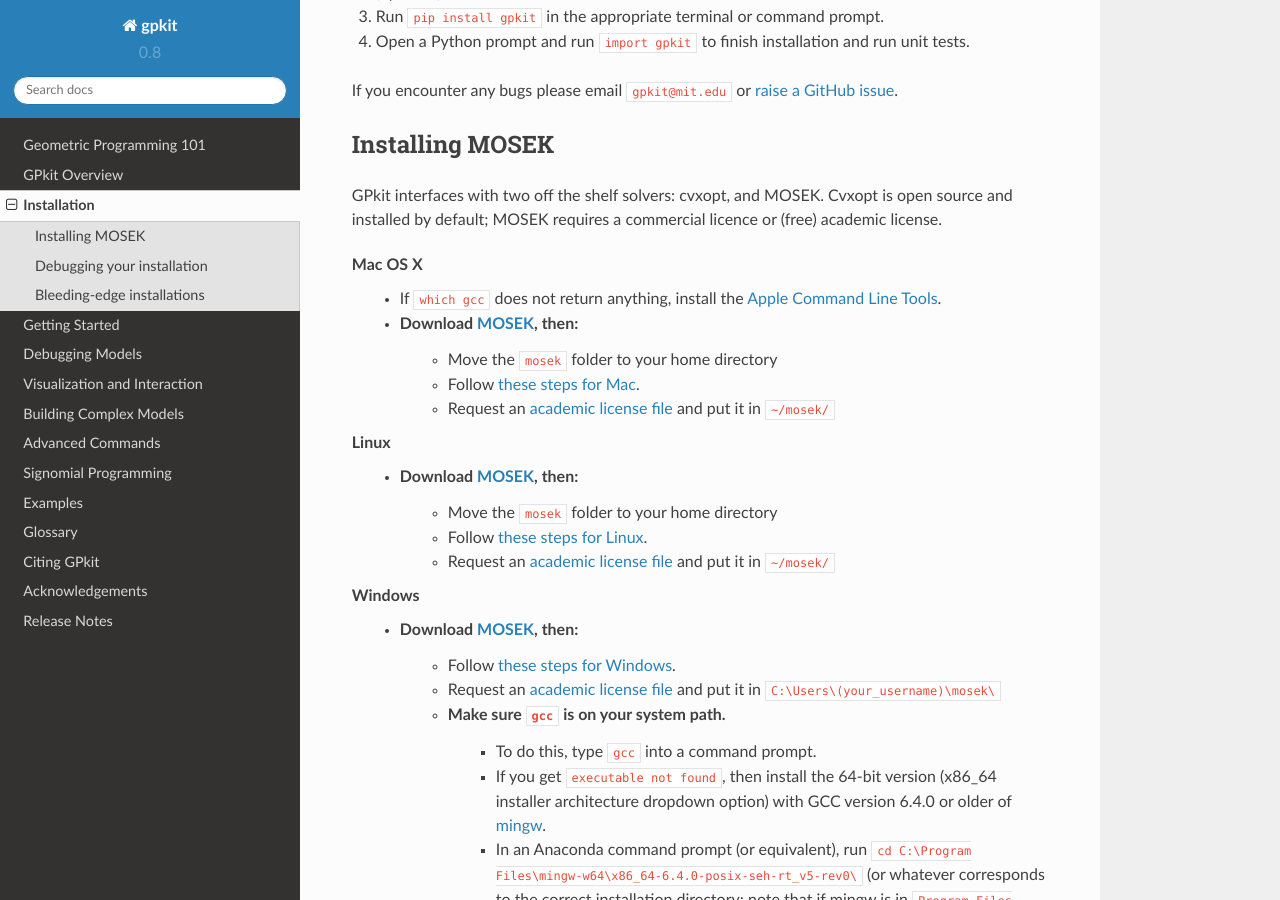
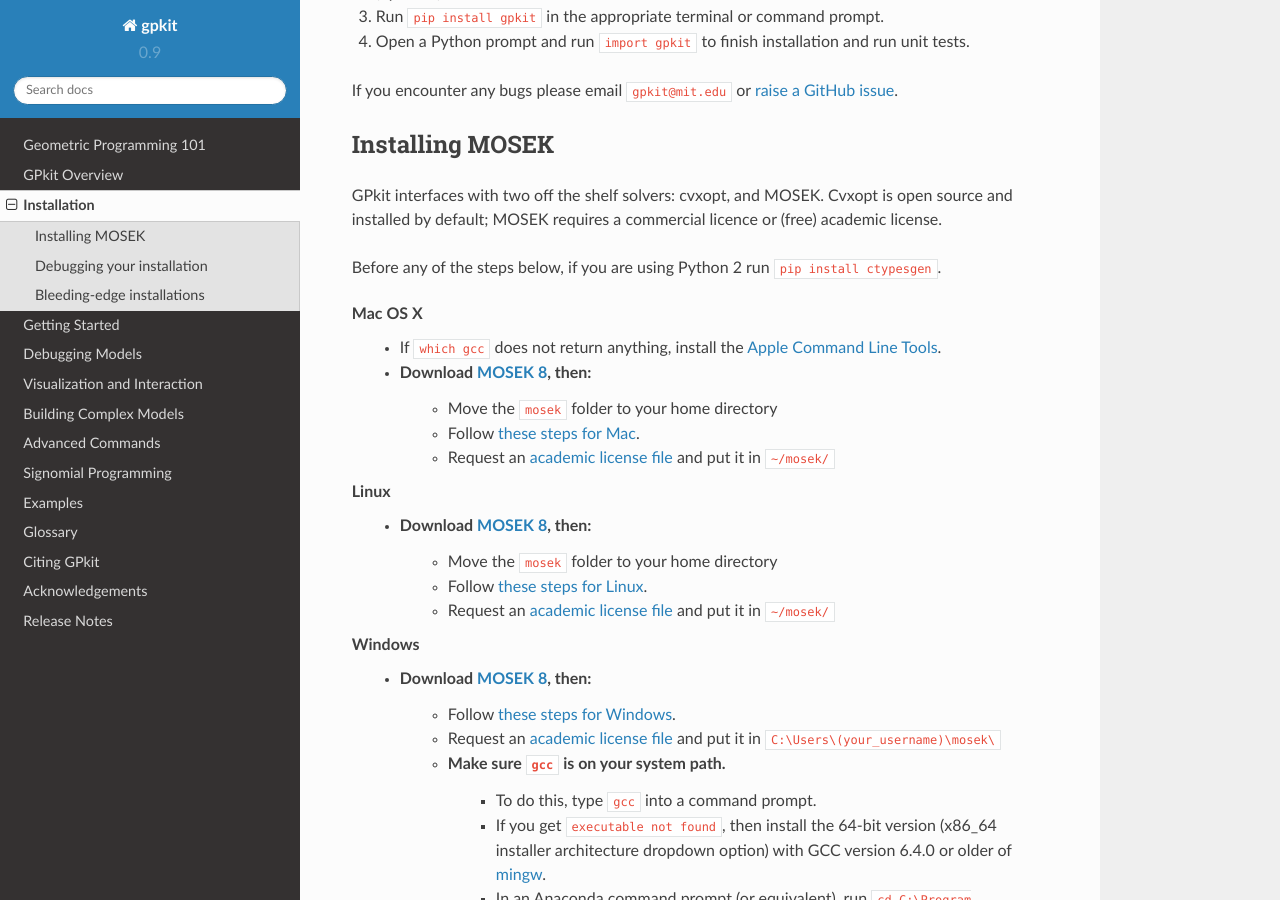
Before and after one commit to convexengineering/gpkit, a Sphinx documentation site: the page built from docs/source/installation.rst, in a window 1280 px wide and 900 px high, scrolled down 227 px. Built offline with Sphinx 7.4.7 and the Read the Docs theme 2.0.0, drawn with Linux system fonts in a browser that asks for light colours; some of the changed text lies outside the part shown.

Commit message:
last jenkins test before pypi

```diff
--- a/docs/source/citinggpkit.rst
+++ b/docs/source/citinggpkit.rst
@@ -7,6 +7,6 @@
           author={Edward Burnell and Warren Hoburg},
           title={GPkit software for geometric programming},
           howpublished={\url{https://github.com/convexengineering/gpkit}},
-          year={2018},
-          note={Version 0.8.0}
+          year={2014},
+          note={Version 0.9.0}
          }
--- a/docs/source/conf.py
+++ b/docs/source/conf.py
@@ -48,16 +48,16 @@
 
 # General information about the project.
 project = u'gpkit'
-copyright = u'2018 Edward Burnell'
+copyright = u'2019 Edward Burnell'
 
 # The version info for the project you're documenting, acts as replacement for
 # |version| and |release|, also used in various other places throughout the
 # built documents.
 #
 # The short X.Y version.
-version = '0.8'
+version = '0.9'
 # The full version, including alpha/beta/rc tags.
-release = '0.8.0'
+release = '0.9.0'
 
 # The language for content autogenerated by Sphinx. Refer to documentation
 # for a list of supported languages.
--- a/docs/source/installation.rst
+++ b/docs/source/installation.rst
@@ -18,21 +18,23 @@
 Cvxopt is open source and installed by default; MOSEK requires a commercial licence or (free)
 academic license.
 
+Before any of the steps below, if you are using Python 2 run ``pip install ctypesgen``.
+
 Mac OS X
   - If ``which gcc`` does not return anything, install the `Apple Command Line Tools <https://developer.apple.com/downloads/index.action?=command%20line%20tools>`_.
-  - Download `MOSEK <https://www.mosek.com/downloads/>`_, then:
+  - Download `MOSEK 8 <https://www.mosek.com/downloads/>`_, then:
       - Move the ``mosek`` folder to your home directory
       - Follow `these steps for Mac <http://docs.mosek.com/7.0/toolsinstall/Mac_OS_X_installation.html>`_.
       - Request an `academic license file <http://license.mosek.com/academic>`_ and put it in ``~/mosek/``
 
 Linux
-  - Download `MOSEK <https://www.mosek.com/downloads/>`_, then:
+  - Download `MOSEK 8 <https://www.mosek.com/downloads/>`_, then:
       - Move the ``mosek`` folder to your home directory
       - Follow `these steps for Linux <http://docs.mosek.com/7.0/toolsinstall/Linux_UNIX_installation_instructions.html>`_.
       - Request an `academic license file <http://license.mosek.com/academic>`_ and put it in ``~/mosek/``
 
 Windows
-    - Download `MOSEK <https://www.mosek.com/downloads/>`_, then:
+    - Download `MOSEK 8 <https://www.mosek.com/downloads/>`_, then:
         - Follow `these steps for Windows <http://docs.mosek.com/7.0/toolsinstall/Windows_installation.html>`_.
         - Request an `academic license file <http://license.mosek.com/academic>`_ and put it in ``C:\Users\(your_username)\mosek\``
         - Make sure ``gcc`` is on your system path.
--- a/gpkit/__init__.py
+++ b/gpkit/__init__.py
@@ -1,6 +1,6 @@
 "GP and SP modeling package"
 from __future__ import print_function
-__version__ = "0.8.0"
+__version__ = "0.9.0"
 
 from .build import build
 from ._pint import units, ureg, DimensionalityError
--- a/setup.py
+++ b/setup.py
@@ -17,7 +17,7 @@
 
 LICENSE = """The MIT License (MIT)
 
-Copyright (c) 2018 Edward Burnell
+Copyright (c) 2019 Edward Burnell
 
 Permission is hereby granted, free of charge, to any person obtaining a copy
 of this software and associated documentation files (the "Software"), to deal
@@ -53,8 +53,8 @@
     author_email="gpkit@mit.edu",
     url="https://www.github.com/convexengineering/gpkit",
     install_requires=["numpy >= 1.12.1", "pint >= 0.8.1", "scipy", "ad",
-                      "ctypesgen", "cvxopt >= 1.1.8", "six"],
-    version="0.8.0.0",
+                      "cvxopt >= 1.1.8", "six"],
+    version="0.9.0.0",
     packages=["gpkit", "gpkit.tools", "gpkit.interactive", "gpkit.constraints",
               "gpkit.nomials", "gpkit.tests", "gpkit._mosek", "gpkit._pint"],
     package_data={"gpkit": ["env/settings"],
```
Also changed, not shown: 8 other files.
